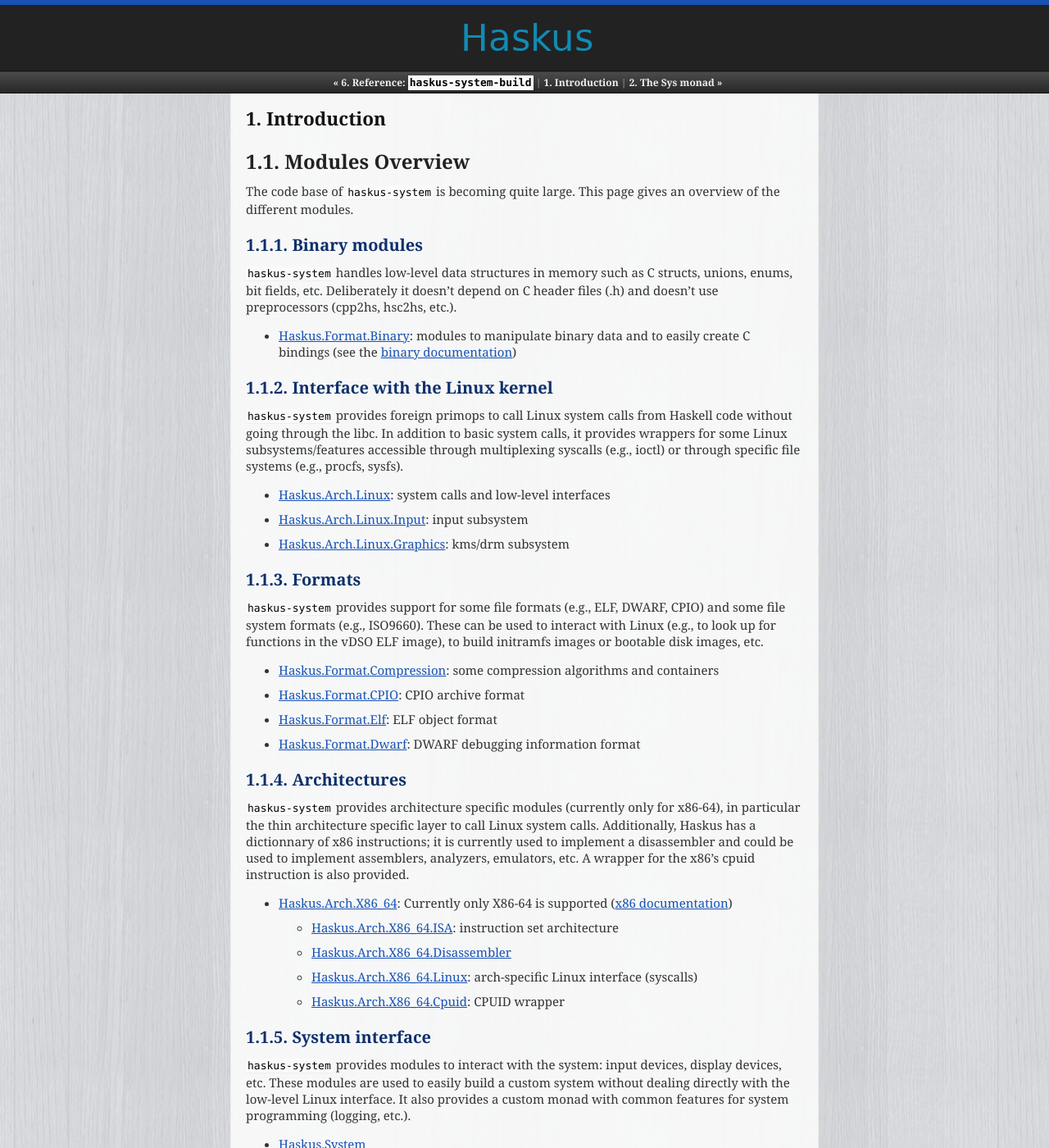
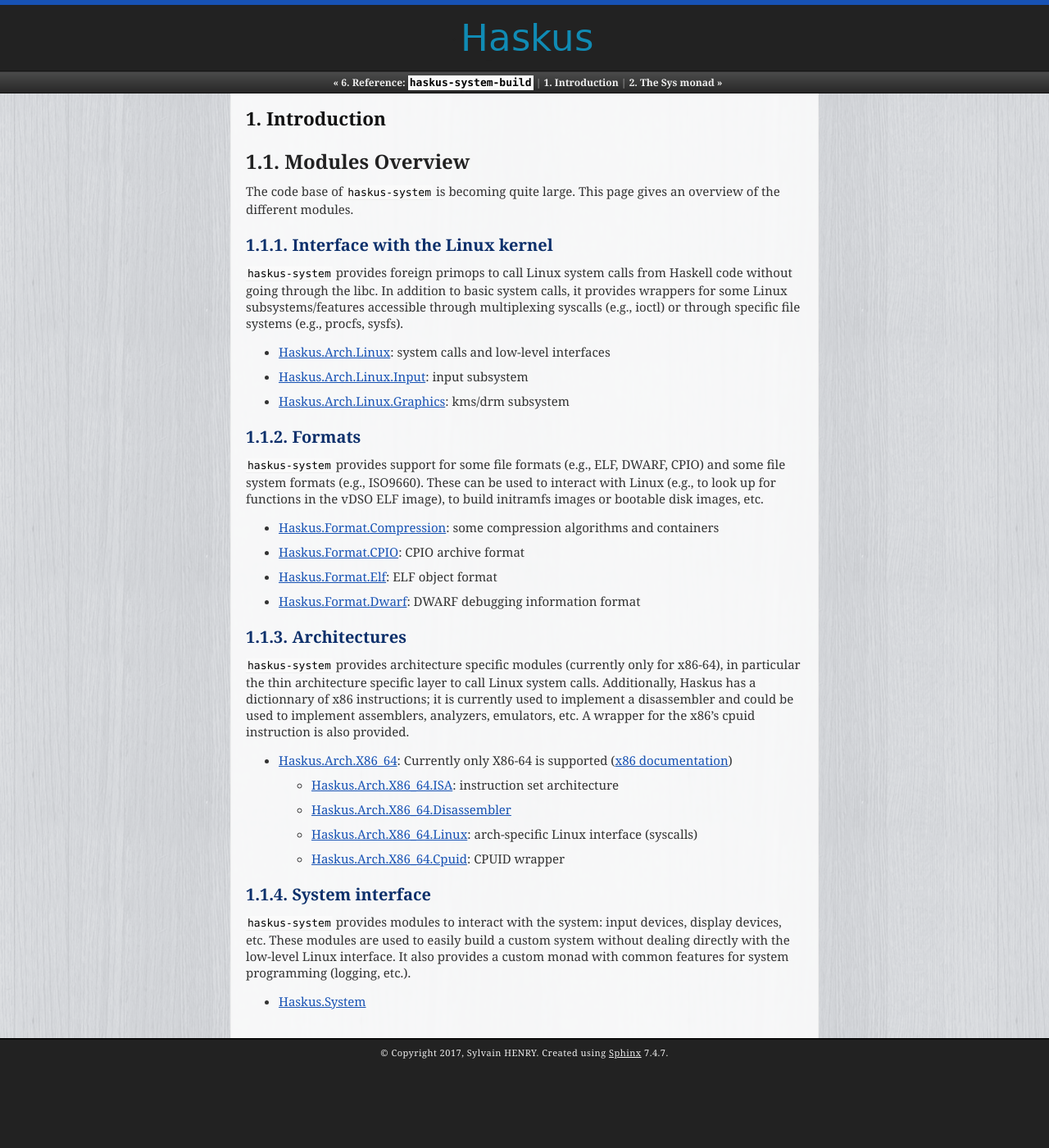
Before and after one commit to haskus/haskus-manual, a Sphinx documentation site: the page built from source/system/volume2/modules_overview.rst, in a window 1280 px wide and 1400 px high. Shown: the whole window at 82% size. Built offline with Sphinx 7.4.7, drawn with Linux system fonts in a browser that asks for light colours.

Commit message:
Remove old doc

```diff
--- a/source/system/volume2/modules_overview.rst
+++ b/source/system/volume2/modules_overview.rst
@@ -6,18 +6,6 @@
 
 The code base of ``haskus-system`` is becoming quite large. This page gives an
 overview of the different modules.
-
-Binary modules
-~~~~~~~~~~~~~~
-
-``haskus-system`` handles low-level data structures in memory such as C structs,
-unions, enums, bit fields, etc. Deliberately it doesn't depend on C header files
-(.h) and doesn't use preprocessors (cpp2hs, hsc2hs, etc.).
-
-* `Haskus.Format.Binary
-  <http://github.com/haskus/haskus-system/tree/master/src/lib/Haskus/Format/Binary>`_:
-  modules to manipulate binary data and to easily create C bindings (see the
-  `binary documentation </system/manual/binary>`_)
 
 Interface with the Linux kernel
 ~~~~~~~~~~~~~~~~~~~~~~~~~~~~~~~
```
